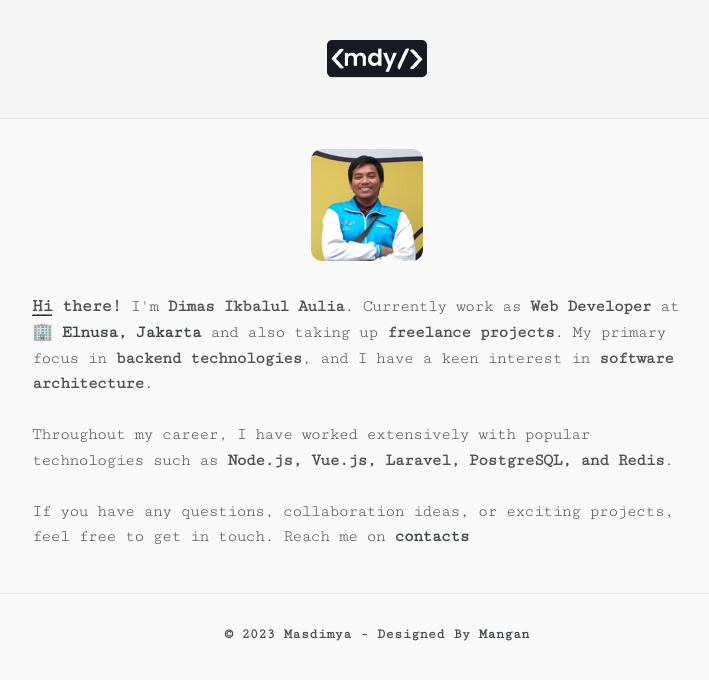
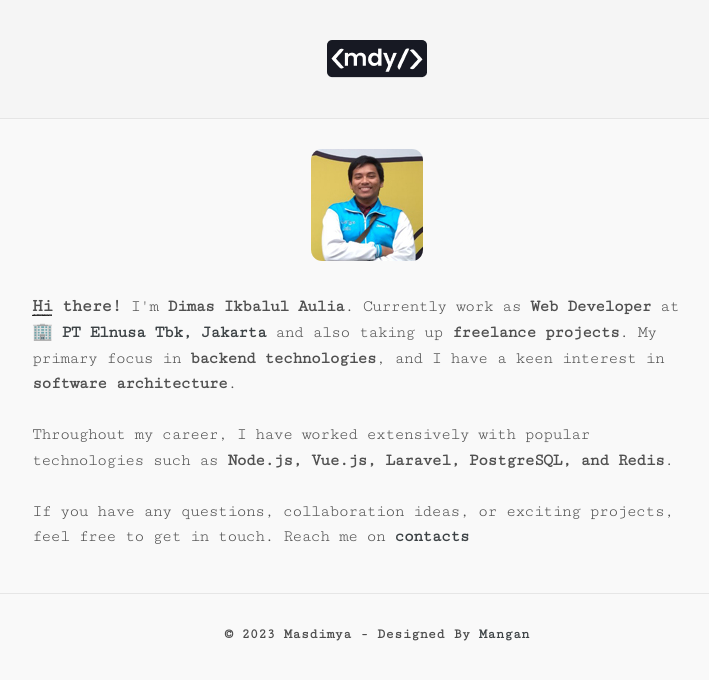
Before and after one commit to masdimya/masdimya.github.io, a Jekyll site: the page built from index.html, in a window 1280 px wide. Shown: the top 680 px of the page, without its empty margins (263-972 px from the left). Built offline with Jekyll 4.4.1, drawn with Linux system fonts in a browser that asks for light colours; some web fonts are replaced; the list of posts is cut into pages by our own code.

Commit message:
update company name

```diff
--- a/_config.yml
+++ b/_config.yml
@@ -10,7 +10,7 @@ template: Mangan
 template_src: https://github.com/dikiaap/mangan
 keywords: "software engineer, masdimya, dimas"
 description: "I'm <b>Dimas Ikbalul Aulia</b>. Currently work as <b> Web Developer </b> at
-  <b><a href=\"https://www.elnusa.co.id/\" target=\"_blank\">🏢 Elnusa, Jakarta</a></b>
+  <b><a href=\"https://www.elnusa.co.id/\" target=\"_blank\">🏢 PT Elnusa Tbk, Jakarta</a></b>
   and also taking up <b>freelance projects</b>.
   My primary focus in <b>backend technologies</b>, and I have a keen interest in <b>software architecture</b>.
   <br>
```
